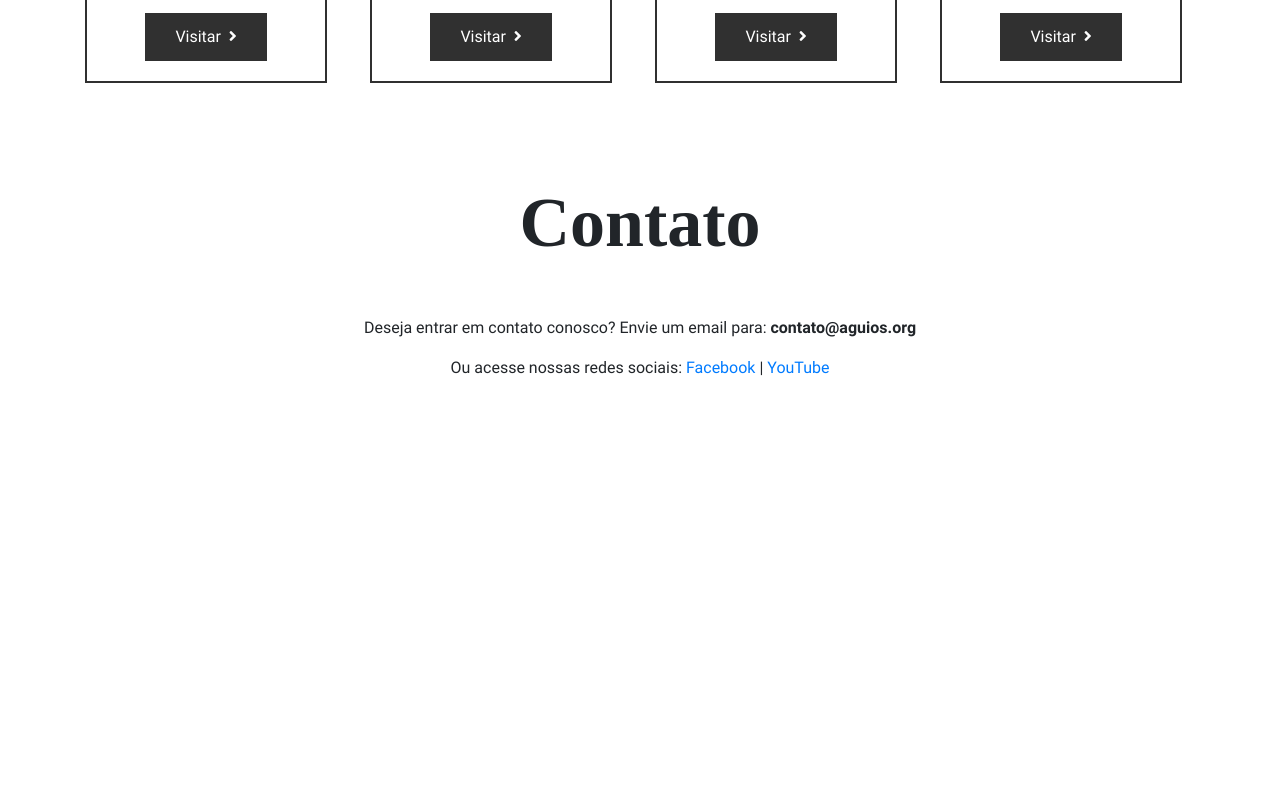
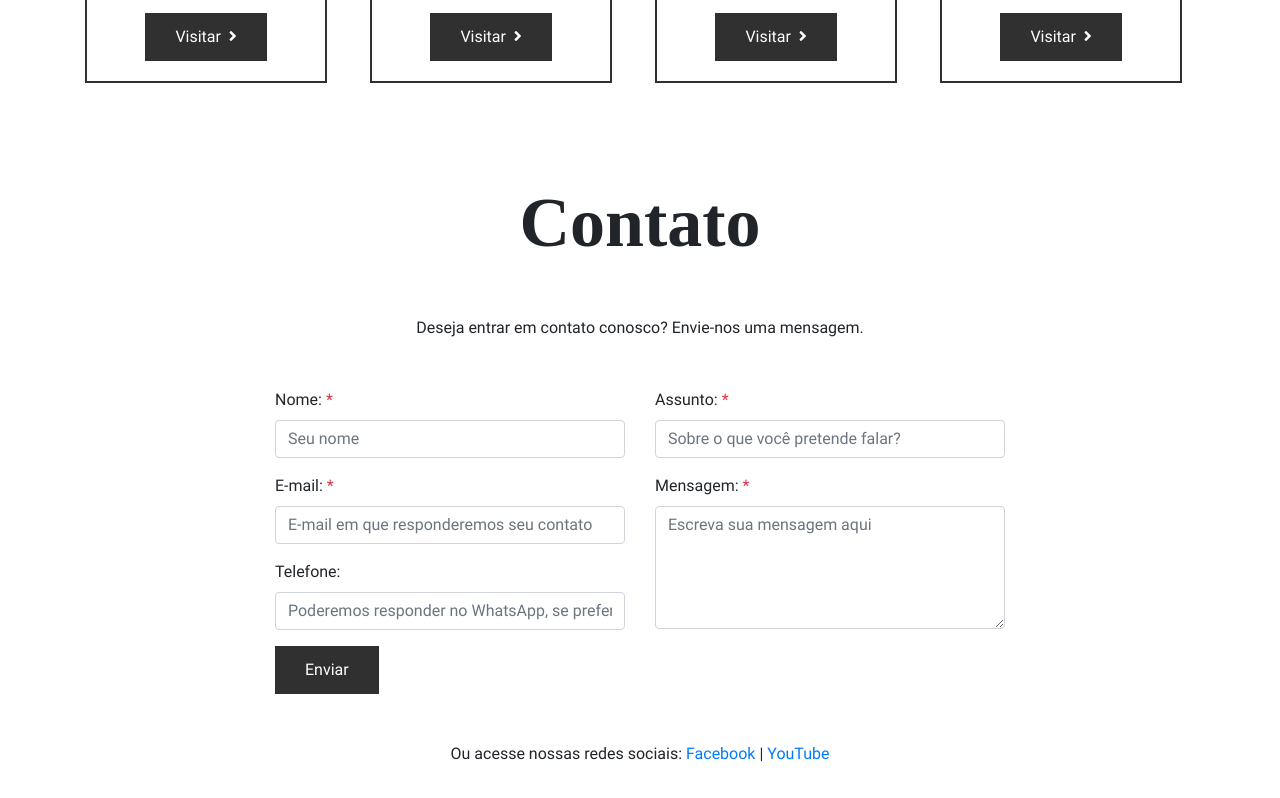
Before and after one commit to danielorkae/ministerio_aguios, a plain HTML site: page index.html in a window 1280 px wide. Shown: the part 2902-3700 px from the top of the page. Before the commit the page ends 3338 px from the top, so only its background shows below. Drawn offline with nearby package versions, Linux system fonts and the light colour scheme; no server answers; a web font is replaced by a local one.

Commit message:
formulário de contato

```diff
--- a/index.html
+++ b/index.html
@@ -225,7 +225,50 @@
   <section id="contato">
     <div class="container">
       <h1>Contato</h1>
-      <p>Deseja entrar em contato conosco? Envie um email para: <b>contato@aguios.org</b></p>
+      <p>Deseja entrar em contato conosco? Envie-nos uma mensagem.</p>
+
+      <div class="row my-5">
+        <div class="col-md-8 offset-md-2">
+          <form action="https://formsquash.io/f/BCstdt6hHhVRh6449N95" method="POST">
+            <div class="row">
+              <div class="col-md-6">
+                <div class="form-group">
+                  <label for="nome">Nome: <span class="text-danger">*</span></label>
+                  <input type="text" class="form-control" name="nome" placeholder="Seu nome" required>
+                </div>
+                <div class="form-group">
+                  <label for="email">E-mail: <span class="text-danger">*</span></label>
+                  <input type="email" class="form-control" name="email"
+                    placeholder="E-mail em que responderemos seu contato" required>
+                </div>
+                <div class="form-group">
+                  <label for="telefone">Telefone:</label>
+                  <input type="tel" class="form-control" name="telefone"
+                    placeholder="Poderemos responder no WhatsApp, se preferir">
+                </div>
+              </div>
+              <div class="col-md-6">
+                <div class="form-group">
+                  <label for="assunto">Assunto: <span class="text-danger">*</span></label>
+                  <input type="text" class="form-control" name="assunto" placeholder="Sobre o que você pretende falar?"
+                    required>
+                </div>
+                <div class="form-group">
+                  <label for="menssagem">Mensagem: <span class="text-danger">*</span></label>
+                  <textarea class="form-control" name="mensagem" placeholder="Escreva sua mensagem aqui"
+                    style="height: 7.7rem" required></textarea>
+                </div>
+              </div>
+            </div>
+            <div class="row">
+              <div class="col-12">
+                <button class="btn btn-primary ml-auto" type="submit">Enviar</button>
+              </div>
+            </div>
+          </form>
+        </div>
+      </div>
+
       <p>Ou acesse nossas redes sociais:
         <a href="https://www.facebook.com/aguios.org" target="_blank">Facebook</a> |
         <a href="https://www.youtube.com/ministerioaguios" target="_blank">YouTube</a>
```
